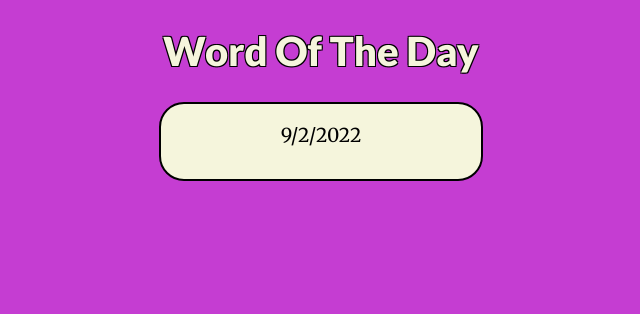
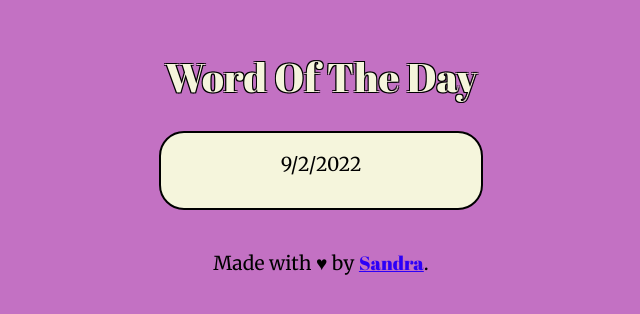
Before and after one commit to sandiskolarczyk/Wordify, a React (Create React App) app in the folder word-project/: page /songs-of-the-day in a window 1280 px wide. Shown: the top 314 px of the page, without its empty margins (319-959 px from the left). Built offline with nearby package versions, Linux system fonts and the light colour scheme; no server answers.

Commit message:
Change the Song component to take in Spotify iframe; CSS: change the size of songs, font and bg colours of the page.

```diff
--- a/word-project/src/components/App/App.js
+++ b/word-project/src/components/App/App.js
@@ -1,7 +1,7 @@
 import css from "./App.module.css";
 import { useEffect, useState } from "react";
 import Word from "../Word/Word.js";
-//import SongDisplay from "../SongDisplay/SongDisplay.js";
+import SongDisplay from "../SongDisplay/SongDisplay.js";
 
 function App() {
   const url = "http://localhost:5000";
@@ -74,35 +74,44 @@ function App() {
   //   setTime(today);
   // };
 
-  // const fetchSongs = async () => {
-  //   const urlSearch = new URLSearchParams({ title: word });
-  //   await fetch(`${url}/search/?${urlSearch}`, {
-  //     method: "GET",
-  //   })
-  //     .then((response) => {
-  //       return response.json();
-  //     })
-  //     .then(async function (data) {
-  //       console.log(data);
+  const fetchSongs = async () => {
+    const urlSearch = new URLSearchParams({ song: word });
+    await fetch(`${url}/songs-of-the-day?${urlSearch}`, {
+      method: "GET",
+    })
+      .then((response) => {
+        return response.json();
+      })
+      .then(async function (data) {
+        console.log(data);
 
-  //       setAPI(data.data);
-  //     });
-  // };
+        setAPI(data);
+      });
+  };
 
-  // useEffect(() => {
-  //   fetchSongs();
-  // }, [word]);
+  useEffect(() => {
+    fetchSongs();
+  }, [word]);
 
   return (
     <>
       <h1 className={css.header}>Word Of The Day</h1>
       <Word word={word} date={date} />
+      <SongDisplay data={API} />
+      <p className={css.bottomLink}>
+        Made with ♥ by{" "}
+        <a
+          className={css.githubLink}
+          target="_blank"
+          rel="noreferrer"
+          href="https://github.com/sandiskolarczyk?tab=overview&from=2022-03-01&to=2022-03-03"
+        >
+          Sandra
+        </a>
+        .
+      </p>
     </>
   );
 }
 
 export default App;
-
-{
-  /* <SongDisplay data={API} /> */
-}
--- a/word-project/src/components/App/App.module.css
+++ b/word-project/src/components/App/App.module.css
@@ -1,11 +1,23 @@
-@import url("https://fonts.googleapis.com/css2?family=Lato:wght@900&family=Merriweather:wght@400;700&display=swap");
+@import url("https://fonts.googleapis.com/css2?family=Abril+Fatface&family=Montserrat:wght@400;500&display=swap");
 
 .header {
   text-align: center;
   color: beige;
   text-shadow: -1px -1px 0 #000, 1px -1px 0 #000, -1px 1px 0 #000,
     1px 1px 0 #000;
-  font-family: "Lato", sans-serif;
-  font-weight: 900;
+
+  font-family: "Abril Fatface", sans-serif;
+  font-weight: 500;
   font-size: 2.5em;
 }
+
+.bottomLink {
+  text-align: center;
+  color: black;
+}
+
+.githubLink {
+  text-align: center;
+  color: #2d00f7;
+  font-family: "Abril Fatface", sans-serif;
+}
--- a/word-project/src/components/Song/Song.js
+++ b/word-project/src/components/Song/Song.js
@@ -1,10 +1,22 @@
-export default function Song({ title, artist, image, preview }) {
+export default function Song({ songId }) {
+  const style = {
+    borderRadius: "30px",
+    padding: "17px",
+    height: "300px",
+    width: "276px",
+  };
   return (
     <>
-      <img alt="Album/Song Cover" src={image} />
-      <h3>{title}</h3>
-      <h3>{artist}</h3>
-      <audio controls src={preview}></audio>
+      <iframe
+        title="song"
+        style={style}
+        src={`https://open.spotify.com/embed/track/${songId}?utm_source=generator`}
+        width="20%"
+        height="380"
+        frameBorder="0"
+        allowFullScreen=""
+        allow="autoplay; clipboard-write; encrypted-media; fullscreen; picture-in-picture"
+      ></iframe>
     </>
   );
 }
--- a/word-project/src/components/SongDisplay/SongDisplay.js
+++ b/word-project/src/components/SongDisplay/SongDisplay.js
@@ -1,17 +1,10 @@
-import Song from "../Song/Song";
+import Song from "../Song/Song.js";
 
 export default function SongDisplay({ data }) {
   return (
     <>
       {data.map((song) => {
-        return (
-          <Song
-            title={song.title}
-            artist={song.artist.name}
-            image={song.album.cover_medium}
-            preview={song.preview}
-          />
-        );
+        return <Song key={song.id} songId={song.id} />;
       })}
     </>
   );
--- a/word-project/src/components/Word/Word.module.css
+++ b/word-project/src/components/Word/Word.module.css
@@ -3,6 +3,7 @@
 .container {
   display: flex;
   justify-content: center;
+  margin-bottom: 40px;
 }
 
 .word {
--- a/word-project/src/index.css
+++ b/word-project/src/index.css
@@ -1,5 +1,5 @@
 body {
-  margin: 0;
+  margin: 50px 100px 50px 100px;
   padding: 0;
   font-family: -apple-system, BlinkMacSystemFont, "Segoe UI", "Roboto", "Oxygen",
     "Ubuntu", "Cantarell", "Fira Sans", "Droid Sans", "Helvetica Neue",
@@ -15,19 +15,19 @@ body {
 
 @keyframes backgroundColorPalette {
   0% {
-    background: #b5179e;
+    background: #ac46a1;
   }
   25% {
-    background: #d45fff;
+    background: #ecbcfd;
   }
   50% {
-    background: #3a0ca3;
+    background: #d88c9a;
   }
   75% {
-    background: #04399a;
+    background: #8e7dbe;
   }
   100% {
-    background: #ff8fa3;
+    background: #e2afff;
   }
 }
 
```
